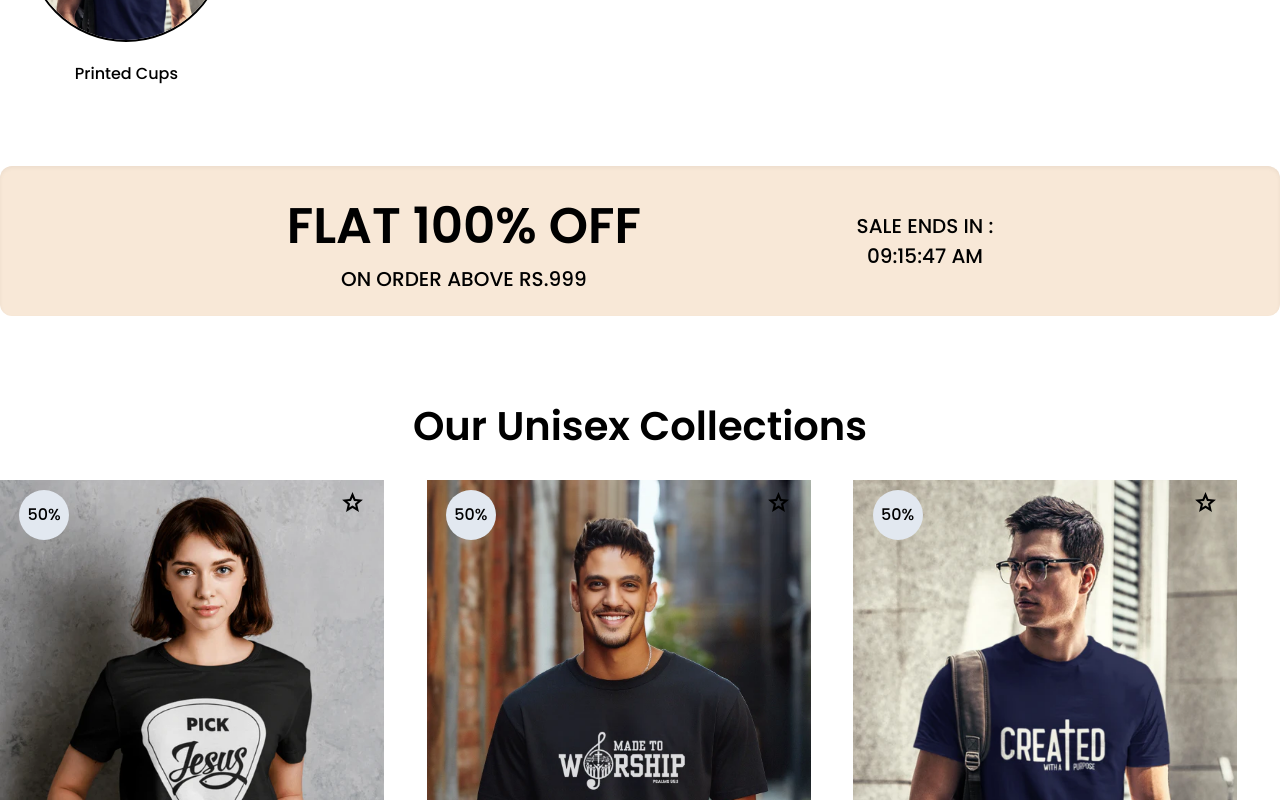
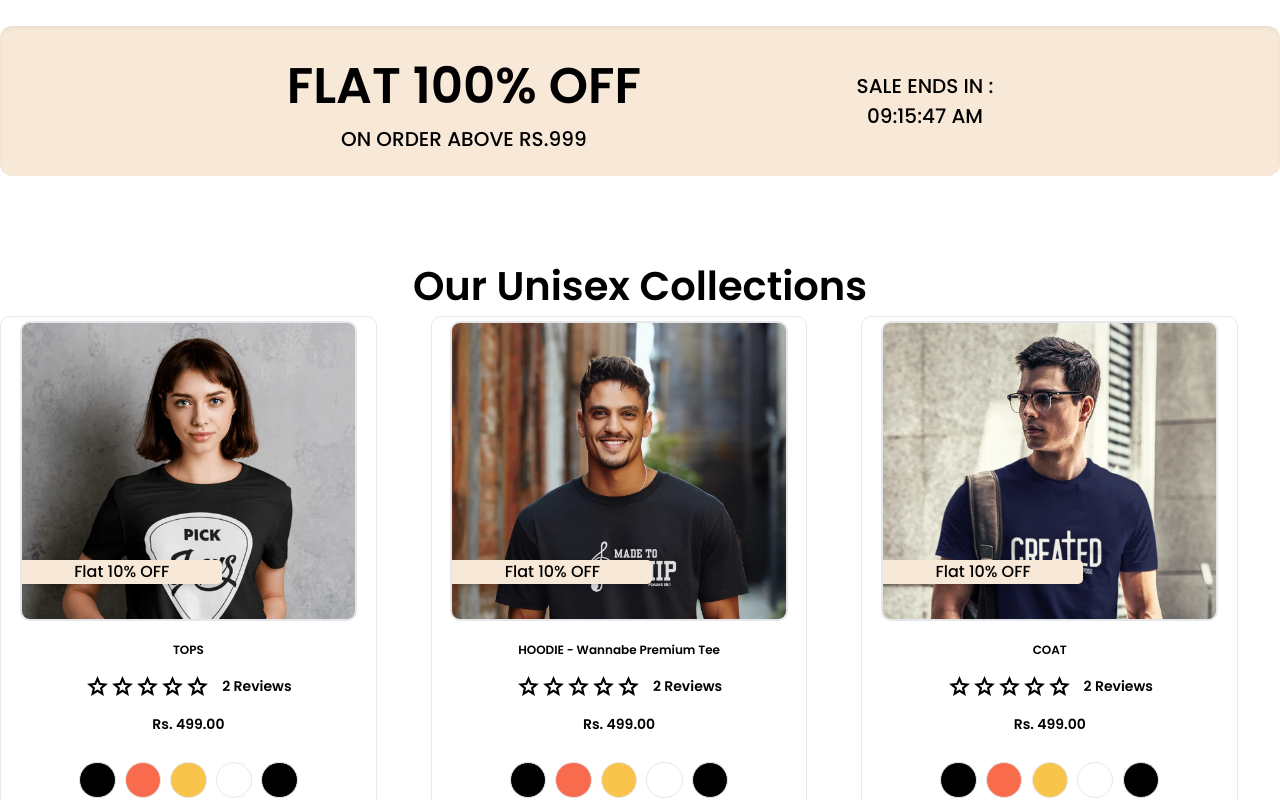
Before and after one commit to kishorevenai/e-commerse-raj, a React (Vite) app: page / in a window 1280 px wide. Shown: the part 2000-2800 px from the top of the page. Built offline with nearby package versions, Linux system fonts and the light colour scheme.

Commit message:
changed the card dimension

```diff
--- a/src/components/component/ProductCards/CardOne.jsx
+++ b/src/components/component/ProductCards/CardOne.jsx
@@ -12,7 +12,9 @@ const CardOne = ({
 }) => {
   return (
     <Link to={"/products"}>
-      <div className={`${className} group relative aspect-3/4`}>
+      <div
+        className={`${className} duration-150 group make_row_between border hover:shadow-lg border-grey rounded-[10px] aspect-3/4`}
+      >
         {isFavourite && (
           <button>
             <Icons
@@ -22,19 +24,18 @@ const CardOne = ({
           </button>
         )}
 
-        {isDiscount && (
-          <div className="w-[50px] make_center absolute z-10 h-[50px] rounded-full top-[5%] left-[5%] bg-slate-200">
-            <p className="p_1">50%</p>
-          </div>
-        )}
-
-        <div className="w-full h-[90%] overflow-hidden">
+        <div className="w-[90%] h-[60%] mx-auto relative border-2 rounded-[10px] overflow-hidden m-1">
+          {isDiscount && (
+            <div className="w-[60%] make_center absolute rounded-tr-[5px] rounded-br-[5px] shadow-md top-[80%] z-20 bg-[#f8e8d7]">
+              <p className="p_1 font-normal">Flat 10% OFF</p>
+            </div>
+          )}
           <img
             className="w-full duration-500 group-hover:scale-110"
             src={product.img}
           ></img>
         </div>
-        <div className="make_row_evenly h-[200px]">
+        <div className="make_row_evenly w-full h-[200px]">
           <p className="p_3">{product.category}</p>
           <div className="make_center gap-3">
             <div className="make_between">
--- a/src/components/pages/Home/ContentTwo.jsx
+++ b/src/components/pages/Home/ContentTwo.jsx
@@ -15,7 +15,7 @@ const ContentTwo = () => {
   return (
     <div className="w-full mt-5">
       <p className="h1_secondary text-center">Our Unisex Collections</p>
-      <div className="grid grid-cols-CardGrid place-content-center place-items-center">
+      <div className="grid grid-cols-CardGrid place-content-center gap-3 place-items-center">
         {cards}
       </div>
     </div>
--- a/src/index.css
+++ b/src/index.css
@@ -44,12 +44,12 @@
   @apply text-[30px];
 }
 
-.border_curve {
+.b_crv {
   @apply rounded-[5px];
 }
 
 .border_primary {
-  @apply border border-black border_curve;
+  @apply border border-black b_crv;
 }
 
 .button_primary {
```
